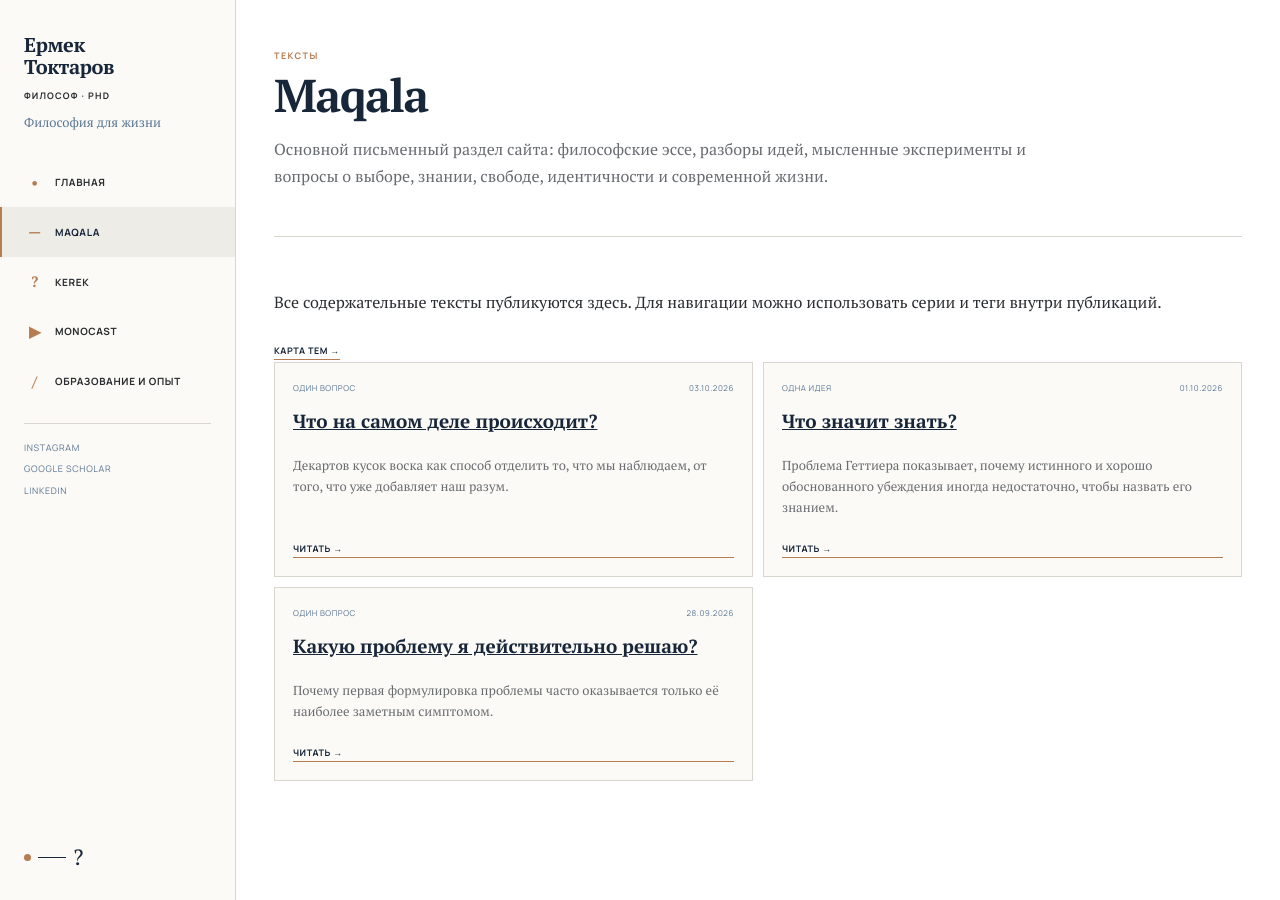
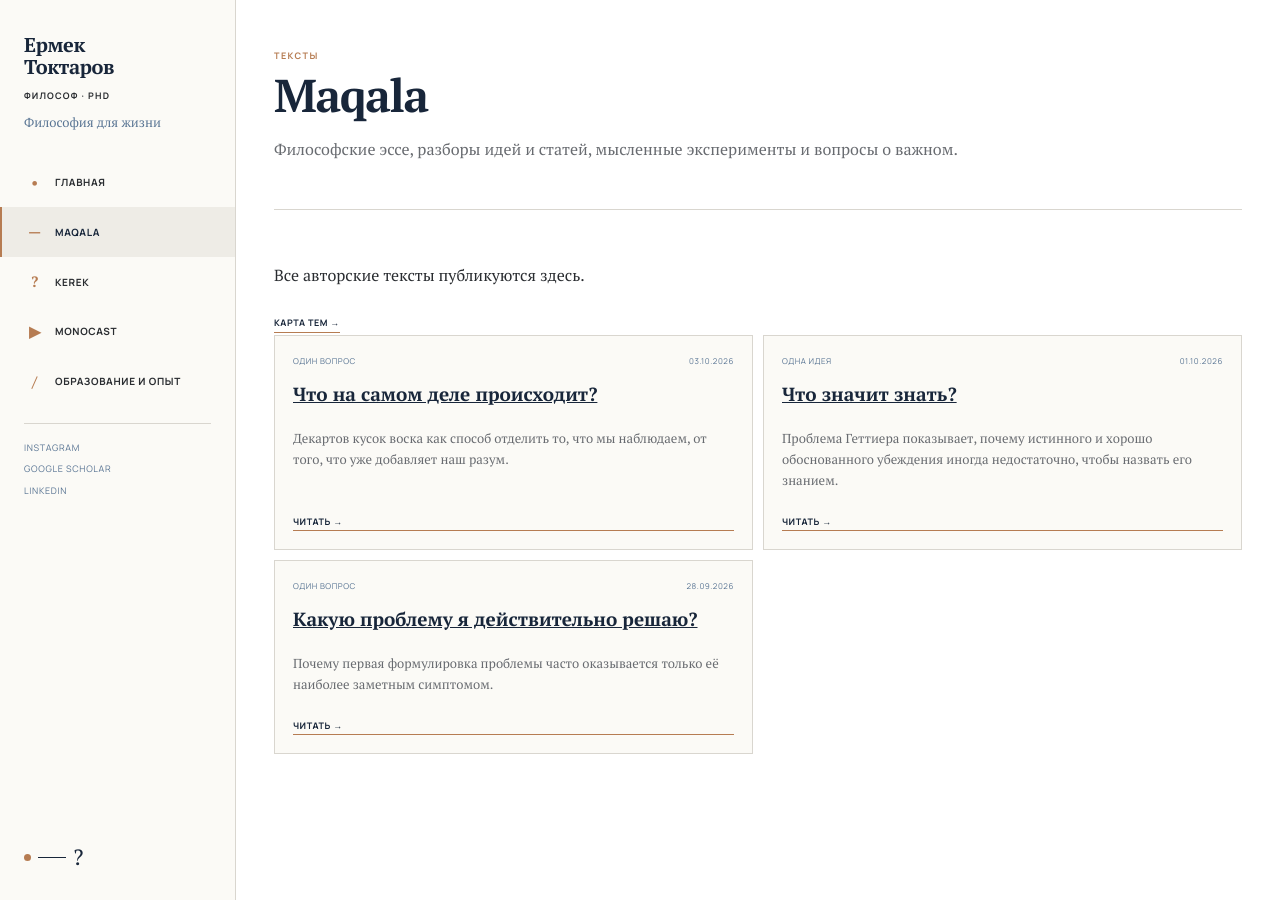
Before and after one commit to ermekuss/blog, a Jekyll site: the page built from maqala.html, in a window 1280 px wide. Built offline with Jekyll 4.4.1, drawn with Linux system fonts in a browser that asks for light colours.

Commit message:
Revise description and lead paragraph in maqala.html
Updated the description and lead paragraph for clarity.

```diff
--- a/maqala.html
+++ b/maqala.html
@@ -2,19 +2,19 @@
 layout: default
 permalink: /maqala/
 title: "Maqala"
-description: "Философские статьи, эссе и разборы Ермека Токтарова."
+description: "Философские статьи, эссе и разборы."
 ---
 <section class="page-hero">
   <div class="shell narrow">
     <div class="eyebrow">Тексты</div>
     <h1>Maqala</h1>
-    <p class="page-lead">Основной письменный раздел сайта: философские эссе, разборы идей, мысленные эксперименты и вопросы о выборе, знании, свободе, идентичности и современной жизни.</p>
+    <p class="page-lead">Философские эссе, разборы идей и статей, мысленные эксперименты и вопросы о важном.</p>
   </div>
 </section>
 <section class="page-content">
   <div class="shell">
     <div class="section-head compact-head">
-      <p class="muted section-note">Все содержательные тексты публикуются здесь. Для навигации можно использовать серии и теги внутри публикаций.</p>
+      <p class="muted section-note">Все авторские тексты публикуются здесь.</p>
       <a class="text-link" href="{{ '/topics/' | relative_url }}">Карта тем →</a>
     </div>
     <div class="post-grid archive-grid">
```
